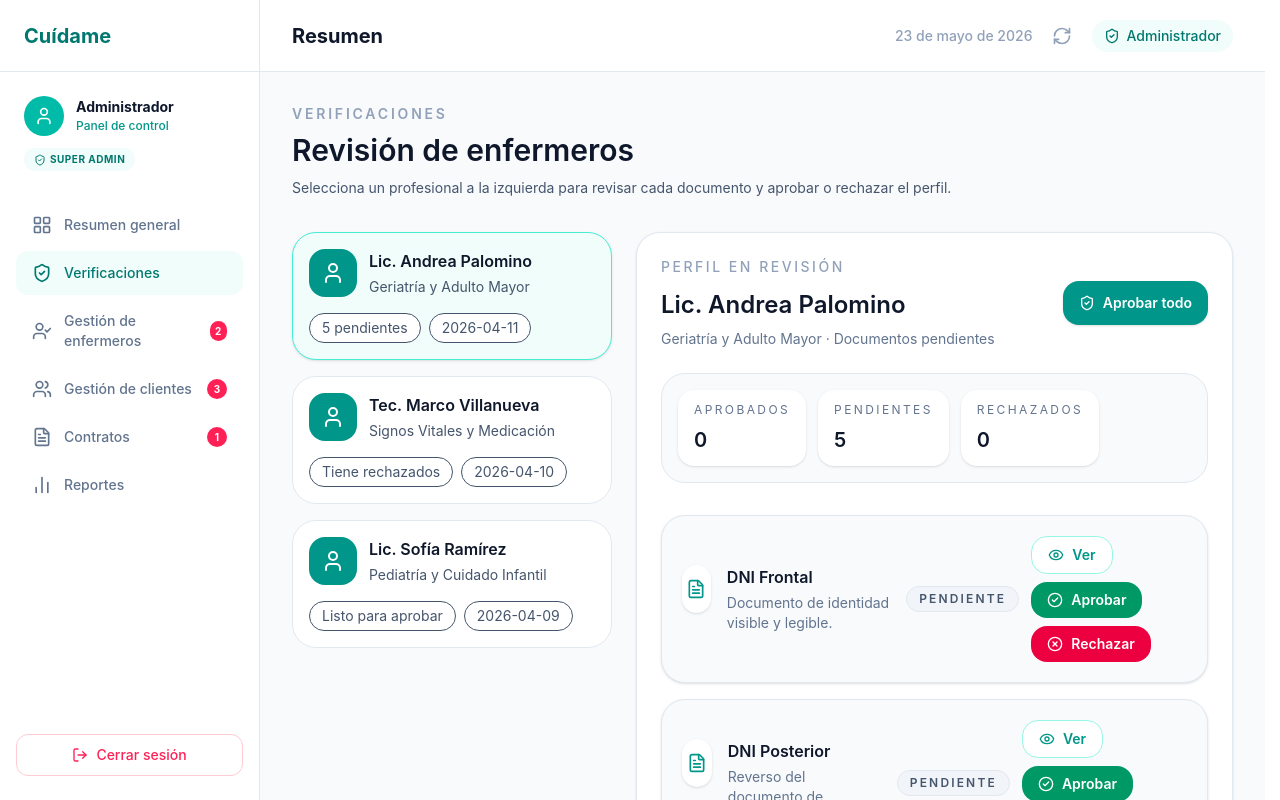
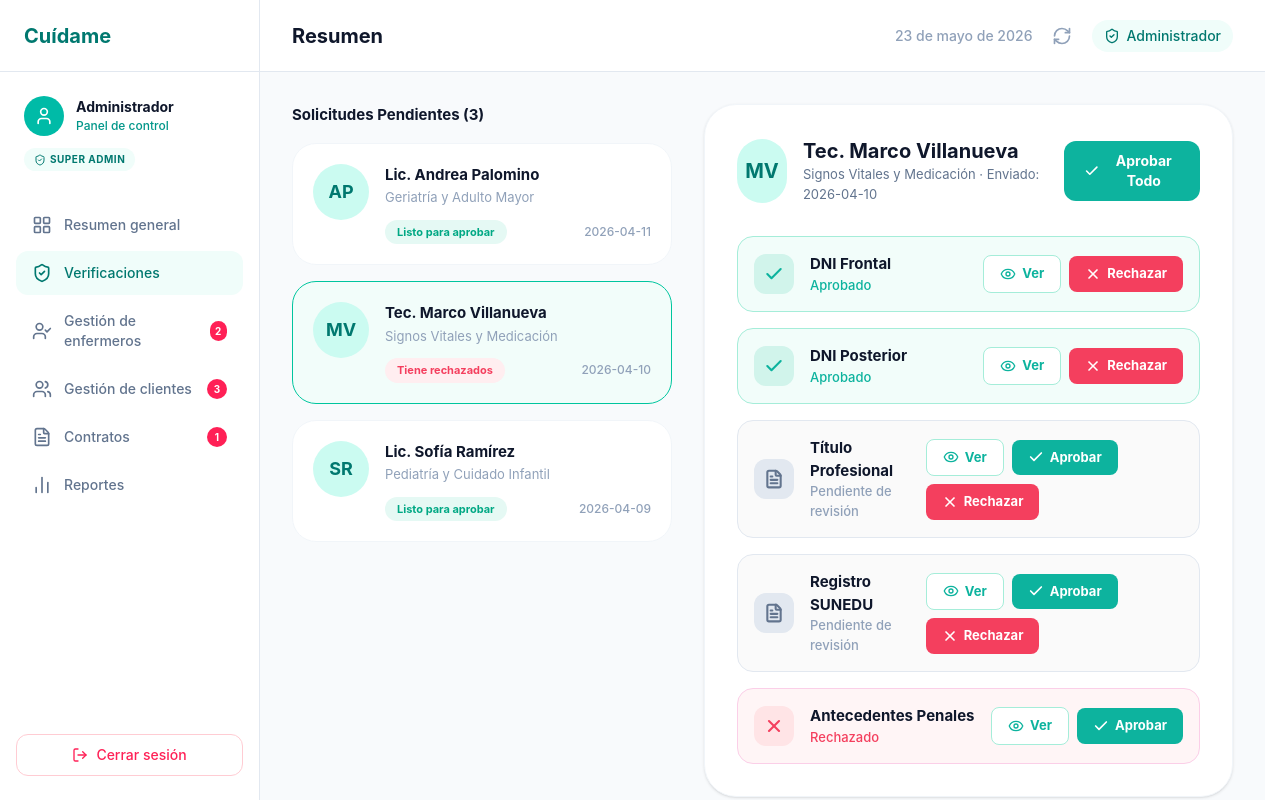
Before and after one commit to Jenss-UNI/SistemaContratoEnfermero, a React (Vite) app in the folder Frontend-Sistema/: page /admin/verificaciones in a window 1280 px wide. Built offline with nearby package versions, Linux system fonts and the light colour scheme.

Commit message:
feat: implementar modulo de verificacion

```diff
--- a/Frontend-Sistema/src/app/features/private/admin/pages/VerificacionesPage.tsx
+++ b/Frontend-Sistema/src/app/features/private/admin/pages/VerificacionesPage.tsx
@@ -1,21 +1,20 @@
 import { useState } from "react";
-import { CheckCircle2, Eye, FileText, ShieldCheck, User, XCircle } from "lucide-react";
-import Modal from "../../../../shared/components/client/mis-pacientes/Modal";
+import { Check, Eye, X, FileText, CheckCircle2, ShieldCheck } from "lucide-react";
+import Modal from "../../../../shared/components/client/mis-pacientes/Modal"; // Ajusta la ruta a tu componente Modal
 
 type Nurse = {
   id: string;
+  initials: string;
   name: string;
   role: string;
-  specialty: string;
-  status: string;
-  notice: string;
+  statusBadge: string;
+  statusColor: "green" | "red";
   date: string;
 };
 
 type DocumentField = {
   id: string;
   label: string;
-  description: string;
   status: "pending" | "approved" | "rejected";
   reason?: string;
 };
@@ -23,64 +22,39 @@ type DocumentField = {
 const NURSES: Nurse[] = [
   {
     id: "andrea",
+    initials: "AP",
     name: "Lic. Andrea Palomino",
     role: "Geriatría y Adulto Mayor",
-    specialty: "Documentos pendientes",
-    status: "5 solicitudes",
-    notice: "5 pendientes",
+    statusBadge: "Listo para aprobar",
+    statusColor: "green",
     date: "2026-04-11",
   },
   {
     id: "marco",
+    initials: "MV",
     name: "Tec. Marco Villanueva",
     role: "Signos Vitales y Medicación",
-    specialty: "Revisión necesaria",
-    status: "3 solicitudes",
-    notice: "Tiene rechazados",
+    statusBadge: "Tiene rechazados",
+    statusColor: "red",
     date: "2026-04-10",
   },
   {
     id: "sofia",
+    initials: "SR",
     name: "Lic. Sofía Ramírez",
     role: "Pediatría y Cuidado Infantil",
-    specialty: "Listo para publicar",
-    status: "2 solicitudes",
-    notice: "Listo para aprobar",
+    statusBadge: "Listo para aprobar",
+    statusColor: "green",
     date: "2026-04-09",
   },
 ];
 
 const INITIAL_FIELDS: DocumentField[] = [
-  {
-    id: "dni-frontal",
-    label: "DNI Frontal",
-    description: "Documento de identidad visible y legible.",
-    status: "pending",
-  },
-  {
-    id: "dni-posterior",
-    label: "DNI Posterior",
-    description: "Reverso del documento de identidad.",
-    status: "pending",
-  },
-  {
-    id: "titulo-profesional",
-    label: "Título Profesional",
-    description: "Certificado emitido por la universidad.",
-    status: "pending",
-  },
-  {
-    id: "registro-sunedu",
-    label: "Registro SUNEDU",
-    description: "Constancia de registro profesional.",
-    status: "pending",
-  },
-  {
-    id: "antecedentes-penales",
-    label: "Antecedentes Penales",
-    description: "Certificado de antecedentes penales.",
-    status: "pending",
-  },
+  { id: "dni-frontal", label: "DNI Frontal", status: "approved" },
+  { id: "dni-posterior", label: "DNI Posterior", status: "approved" },
+  { id: "titulo-profesional", label: "Título Profesional", status: "pending" },
+  { id: "registro-sunedu", label: "Registro SUNEDU", status: "pending" },
+  { id: "antecedentes-penales", label: "Antecedentes Penales", status: "rejected" },
 ];
 
 const initialStatusByNurse = NURSES.reduce<Record<string, DocumentField[]>>(
@@ -91,21 +65,10 @@ const initialStatusByNurse = NURSES.reduce<Record<string, DocumentField[]>>(
   {}
 );
 
-const statusLabel = {
-  pending: "Pendiente",
-  approved: "Aprobado",
-  rejected: "Rechazado",
-} as const;
+export default function VerificacionesPage() {
+  const [selectedNurseId, setSelectedNurseId] = useState(NURSES[1].id);
+  const [fieldStatuses, setFieldStatuses] = useState<Record<string, DocumentField[]>>(initialStatusByNurse);
 
-const statusStyles = {
-  pending: "border-slate-200 bg-slate-100 text-slate-600",
-  approved: "border-emerald-200 bg-emerald-50 text-emerald-700",
-  rejected: "border-rose-200 bg-rose-50 text-rose-700",
-};
-
-export default function VerificacionesPage() {
-  const [selectedNurseId, setSelectedNurseId] = useState(NURSES[0].id);
-  const [fieldStatuses, setFieldStatuses] = useState<Record<string, DocumentField[]>>(initialStatusByNurse);
   const [visiblePdfFieldId, setVisiblePdfFieldId] = useState<string | null>(null);
   const [visibleRejectFieldId, setVisibleRejectFieldId] = useState<string | null>(null);
   const [rejectReason, setRejectReason] = useState("");
@@ -114,9 +77,8 @@ export default function VerificacionesPage() {
   const selectedNurse = NURSES.find((nurse) => nurse.id === selectedNurseId) ?? NURSES[0];
   const fields = fieldStatuses[selectedNurseId] ?? INITIAL_FIELDS;
 
-  const approvedCount = fields.filter((field) => field.status === "approved").length;
-  const rejectedCount = fields.filter((field) => field.status === "rejected").length;
-  const pendingCount = fields.filter((field) => field.status === "pending").length;
+  // Verificamos si absolutamente TODOS los campos están aprobados
+  const allApproved = fields.every((field) => field.status === "approved");
 
   const currentPdfField = fields.find((field) => field.id === visiblePdfFieldId) ?? null;
   const currentRejectField = fields.find((field) => field.id === visibleRejectFieldId) ?? null;
@@ -155,252 +117,271 @@ export default function VerificacionesPage() {
     setRejectReason("");
   };
 
-  const handlePublishProfile = () => {
-    setShowPublishSuccess(true);
-  };
+  return (
+    <div className="grid gap-8 lg:grid-cols-[380px_minmax(0,1fr)]">
 
+      {/* --- COLUMNA IZQUIERDA: LISTA DE SOLICITUDES --- */}
+      <aside>
+        <h3 className="mb-4 text-[15px] font-bold text-slate-900">
+          Solicitudes Pendientes ({NURSES.length})
+        </h3>
+        <div className="space-y-4">
+          {NURSES.map((nurse) => {
+            const isSelected = selectedNurseId === nurse.id;
             return (
-    <div className="space-y-8">
-      <div className="space-y-2">
-        <p className="text-sm font-semibold uppercase tracking-[0.2em] text-slate-400">Verificaciones</p>
-        <h1 className="text-3xl font-semibold text-slate-900">Revisión de enfermeros</h1>
-        <p className="max-w-3xl text-sm leading-6 text-slate-600">
-          Selecciona un profesional a la izquierda para revisar cada documento y aprobar o rechazar el perfil.
-        </p>
-      </div>
-
-      <div className="grid gap-6 lg:grid-cols-[320px_minmax(0,1fr)]">
-        <aside className="space-y-4">
-          {NURSES.map((nurse) => (
               <button
                 key={nurse.id}
                 type="button"
                 onClick={() => setSelectedNurseId(nurse.id)}
-              className={`group w-full rounded-3xl border px-4 py-4 text-left transition ${
-                selectedNurseId === nurse.id
-                  ? "border-teal-300 bg-teal-50 shadow-sm"
-                  : "border-slate-200 bg-white hover:border-slate-300 hover:bg-slate-50"
+                className={`flex w-full items-start gap-4 rounded-[1.5rem] border p-5 text-left transition-all ${
+                  isSelected
+                    ? "border-[#00c59e] bg-[#f2fdfa]"
+                    : "border-slate-100 bg-white hover:border-slate-200"
                 }`}
               >
-              <div className="flex items-center gap-3">
-                <div className="flex h-12 w-12 items-center justify-center rounded-2xl bg-teal-600 text-white">
-                  <User className="h-6 w-6" />
+                {/* Iniciales en lugar de foto */}
+                <div className="flex h-14 w-14 flex-shrink-0 items-center justify-center rounded-full bg-teal-100 text-lg font-bold text-teal-700">
+                  {nurse.initials}
                 </div>
-                <div className="min-w-0">
-                  <p className="truncate text-base font-semibold text-slate-900">{nurse.name}</p>
-                  <p className="mt-1 text-sm text-slate-600">{nurse.role}</p>
+                <div className="flex-1 overflow-hidden">
+                  <p className="truncate text-[15px] font-bold text-slate-900">{nurse.name}</p>
+                  <p className="mt-0.5 truncate text-[13px] text-slate-400">{nurse.role}</p>
+                  <div className="mt-3 flex items-center justify-between">
+                    <span
+                      className={`inline-flex rounded-full px-3 py-1 text-[11px] font-bold ${
+                        nurse.statusColor === "green"
+                          ? "bg-[#e5f9f4] text-[#00a884]"
+                          : "bg-[#ffeef0] text-[#f43f5e]"
+                      }`}
+                    >
+                      {nurse.statusBadge}
+                    </span>
+                    <span className="text-[12px] font-medium text-slate-400">{nurse.date}</span>
                   </div>
                 </div>
-              <div className="mt-4 flex flex-wrap items-center gap-2 text-sm">
-                <span className="rounded-full border bg-white px-3 py-1 text-slate-600">{nurse.notice}</span>
-                <span className="rounded-full border bg-white px-3 py-1 text-slate-600">{nurse.date}</span>
+              </button>
+            );
+          })}
         </div>
-            </button>
-          ))}
       </aside>
 
-        <section className="space-y-6">
-          <div className="rounded-3xl border border-slate-200 bg-white p-6 shadow-sm">
-            <div className="flex flex-col gap-4 sm:flex-row sm:items-center sm:justify-between">
+      {/* --- COLUMNA DERECHA: REVISIÓN DE DOCUMENTOS --- */}
+      <section className="rounded-[2rem] border border-slate-100 bg-white p-8 shadow-sm">
+
+        {/* Cabecera del Perfil a Revisar */}
+        <div className="mb-8 flex flex-col gap-4 sm:flex-row sm:items-center sm:justify-between">
+          <div className="flex items-center gap-4">
+            <div className="flex h-16 w-16 items-center justify-center rounded-full bg-teal-100 text-xl font-bold text-teal-700">
+              {selectedNurse.initials}
+            </div>
             <div>
-                <p className="text-sm font-medium uppercase tracking-[0.18em] text-slate-400">Perfil en revisión</p>
-                <h2 className="mt-3 text-2xl font-semibold text-slate-900">{selectedNurse.name}</h2>
-                <p className="mt-2 text-sm text-slate-500">{selectedNurse.role} · {selectedNurse.specialty}</p>
+              <h2 className="text-xl font-bold text-slate-900">{selectedNurse.name}</h2>
+              <p className="text-[13px] text-slate-500">
+                {selectedNurse.role} · Enviado: {selectedNurse.date}
+              </p>
+            </div>
           </div>
           <button
             type="button"
             onClick={handleApproveAll}
-                className="inline-flex items-center justify-center gap-2 rounded-2xl bg-teal-600 px-4 py-3 text-sm font-semibold text-white shadow-sm transition hover:bg-teal-700"
+            className="inline-flex items-center justify-center gap-2 rounded-xl bg-[#0db39e] px-5 py-2.5 text-sm font-bold text-white transition hover:bg-[#0aa38f]"
           >
-                <ShieldCheck className="h-4 w-4" />
-                Aprobar todo
+            <Check className="h-5 w-5" strokeWidth={2.5} />
+            Aprobar Todo
           </button>
         </div>
 
-            <div className="mt-6 flex flex-wrap items-center gap-3 rounded-3xl border border-slate-200 bg-slate-50 p-4">
-              <div className="rounded-2xl bg-white px-4 py-3 shadow-sm">
-                <p className="text-xs uppercase tracking-[0.2em] text-slate-500">Aprobados</p>
-                <p className="mt-2 text-xl font-semibold text-slate-900">{approvedCount}</p>
+        {/* Lista de Documentos */}
+        <div className="space-y-4">
+          {fields.map((field) => {
+            const isApproved = field.status === "approved";
+            const isRejected = field.status === "rejected";
+            const isPending = field.status === "pending";
+
+            return (
+              <div
+                key={field.id}
+                className={`flex flex-col gap-4 rounded-2xl border p-4 sm:flex-row sm:items-center sm:justify-between transition-colors ${
+                  isApproved
+                    ? "border-[#a5edd9] bg-[#f2fdfa]"
+                    : isRejected
+                    ? "border-[#fbcfe8] bg-[#fff5f6]"
+                    : "border-slate-200 bg-[#fafafa]"
+                }`}
+              >
+                <div className="flex items-center gap-4">
+                  <div
+                    className={`flex h-10 w-10 flex-shrink-0 items-center justify-center rounded-xl ${
+                      isApproved
+                        ? "bg-[#d1f4eb] text-[#0db39e]"
+                        : isRejected
+                        ? "bg-[#ffe4e6] text-[#f43f5e]"
+                        : "bg-slate-200 text-slate-500"
+                    }`}
+                  >
+                    {isApproved ? (
+                      <Check className="h-5 w-5" strokeWidth={2.5} />
+                    ) : isRejected ? (
+                      <X className="h-5 w-5" strokeWidth={2.5} />
+                    ) : (
+                      <FileText className="h-5 w-5" strokeWidth={2.5} />
+                    )}
                   </div>
-              <div className="rounded-2xl bg-white px-4 py-3 shadow-sm">
-                <p className="text-xs uppercase tracking-[0.2em] text-slate-500">Pendientes</p>
-                <p className="mt-2 text-xl font-semibold text-slate-900">{pendingCount}</p>
-              </div>
-              <div className="rounded-2xl bg-white px-4 py-3 shadow-sm">
-                <p className="text-xs uppercase tracking-[0.2em] text-slate-500">Rechazados</p>
-                <p className="mt-2 text-xl font-semibold text-slate-900">{rejectedCount}</p>
+                  <div>
+                    <p className="text-[15px] font-bold text-slate-900">{field.label}</p>
+                    <p
+                      className={`text-[13px] font-medium ${
+                        isApproved
+                          ? "text-[#0db39e]"
+                          : isRejected
+                          ? "text-[#f43f5e]"
+                          : "text-slate-400"
+                      }`}
+                    >
+                      {isApproved
+                        ? "Aprobado"
+                        : isRejected
+                        ? "Rechazado"
+                        : "Pendiente de revisión"}
+                    </p>
                   </div>
                 </div>
-
-            <div className="mt-8 space-y-4">
-              {fields.map((field) => (
-                <div
-                  key={field.id}
-                  className="rounded-3xl border border-slate-200 bg-slate-50 p-5 shadow-sm"
-                >
-                  <div className="flex flex-col gap-4 lg:flex-row lg:items-center lg:justify-between">
-                    <div className="flex items-start gap-4">
-                      <div className="flex h-12 w-12 items-center justify-center rounded-2xl bg-white text-teal-600 shadow-sm">
-                        <FileText className="h-5 w-5" />
-                      </div>
-                      <div>
-                        <p className="text-base font-semibold text-slate-900">{field.label}</p>
-                        <p className="mt-1 text-sm text-slate-500">{field.description}</p>
-                        {field.status === "rejected" && field.reason ? (
-                          <p className="mt-3 text-sm text-rose-600">Motivo: {field.reason}</p>
-                        ) : null}
-                      </div>
-                    </div>
-
-                    <div className="flex flex-col gap-3 sm:flex-row sm:items-center">
-                      <span
-                        className={`inline-flex items-center rounded-full border px-3 py-1 text-xs font-semibold uppercase tracking-[0.18em] ${statusStyles[field.status]}`}
-                      >
-                        {statusLabel[field.status]}
-                      </span>
 
                 <div className="flex flex-wrap items-center gap-2">
                   <button
                     type="button"
                     onClick={() => setVisiblePdfFieldId(field.id)}
-                          className="inline-flex items-center justify-center gap-2 rounded-2xl border border-teal-200 bg-white px-4 py-2 text-sm font-semibold text-teal-600 transition hover:bg-teal-50"
+                    className="inline-flex items-center justify-center gap-1.5 rounded-lg border border-[#a5edd9] bg-white px-4 py-2 text-[13px] font-bold text-[#0db39e] transition hover:bg-[#f2fdfa]"
                   >
                     <Eye className="h-4 w-4" />
                     Ver
                   </button>
+
+                  {(isPending || isRejected) && (
                     <button
                       type="button"
                       onClick={() => handleApproveField(field.id)}
-                          className="inline-flex items-center justify-center gap-2 rounded-2xl bg-emerald-600 px-4 py-2 text-sm font-semibold text-white transition hover:bg-emerald-700"
+                      className="inline-flex items-center justify-center gap-1.5 rounded-lg bg-[#0db39e] px-4 py-2 text-[13px] font-bold text-white transition hover:bg-[#0aa38f]"
                     >
-                          <CheckCircle2 className="h-4 w-4" />
+                      <Check className="h-4 w-4" strokeWidth={2.5} />
                       Aprobar
                     </button>
+                  )}
+
+                  {(isPending || isApproved) && (
                     <button
                       type="button"
                       onClick={() => setVisibleRejectFieldId(field.id)}
-                          className="inline-flex items-center justify-center gap-2 rounded-2xl bg-rose-600 px-4 py-2 text-sm font-semibold text-white transition hover:bg-rose-700"
+                      className="inline-flex items-center justify-center gap-1.5 rounded-lg bg-[#f43f5e] px-4 py-2 text-[13px] font-bold text-white transition hover:bg-[#e11d48]"
                     >
-                          <XCircle className="h-4 w-4" />
+                      <X className="h-4 w-4" strokeWidth={2.5} />
                       Rechazar
                     </button>
+                  )}
                 </div>
               </div>
-                  </div>
-                </div>
-              ))}
+            );
+          })}
         </div>
 
-            <div className="mt-8 border-t border-slate-200 pt-5">
+        {/* Botón de Publicación (Aparece SÓLO si todos los campos están aprobados, diseño actualizado) */}
+        {allApproved && (
+          <div className="mt-8 border-t border-slate-100 pt-6">
             <button
               type="button"
-                onClick={handlePublishProfile}
-                className="inline-flex items-center justify-center gap-2 rounded-2xl bg-slate-900 px-5 py-3 text-sm font-semibold text-white transition hover:bg-slate-800"
+              onClick={() => setShowPublishSuccess(true)}
+              className="flex w-full items-center justify-center gap-2 rounded-xl bg-[#14b8a6] px-6 py-4 text-[15px] font-bold text-white transition hover:bg-[#0f9788]"
             >
-                Publicar perfil en Directorio
+              <ShieldCheck className="h-5 w-5" strokeWidth={2.5} />
+              Publicar Perfil en Directorio
             </button>
           </div>
-          </div>
+        )}
       </section>
-      </div>
+
+      {/* --- MODALES --- */}
 
       {currentPdfField && (
-        <Modal title={`Ver: ${currentPdfField.label}`} onClose={() => setVisiblePdfFieldId(null)} maxWidthClass="max-w-3xl">
-          <div className="space-y-5">
-            <p className="text-sm text-slate-600">
-              Vista previa del documento en formato PDF. Aquí se podrá mostrar el archivo o la información de cada campo cuando se integre con el backend.
+        <Modal
+          title={`Documento: ${currentPdfField.label}`}
+          onClose={() => setVisiblePdfFieldId(null)}
+          maxWidthClass="max-w-4xl"
+        >
+          <div className="flex flex-col h-[70vh]">
+            <p className="mb-4 text-sm text-slate-500">
+              Visualizando el documento subido por el profesional.
             </p>
-            <div className="rounded-3xl border border-slate-200 bg-slate-100 p-6">
-              <div className="mb-4 flex items-center gap-3">
-                <FileText className="h-5 w-5 text-teal-600" />
-                <p className="text-base font-semibold text-slate-900">{currentPdfField.label}</p>
-              </div>
-              <div className="h-64 rounded-3xl bg-white p-5 shadow-inner">
-                <div className="h-4 w-52 rounded-full bg-slate-200" />
-                <div className="mt-4 h-4 w-5/6 rounded-full bg-slate-200" />
-                <div className="mt-3 h-4 w-4/6 rounded-full bg-slate-200" />
-                <div className="mt-6 space-y-3">
-                  <div className="h-3 w-full rounded-full bg-slate-200" />
-                  <div className="h-3 w-full rounded-full bg-slate-200" />
-                  <div className="h-3 w-3/4 rounded-full bg-slate-200" />
-                </div>
-              </div>
-            </div>
+            <iframe
+              src="https://www.w3.org/WAI/ER/tests/xhtml/testfiles/resources/pdf/dummy.pdf"
+              title="Visor PDF"
+              className="w-full flex-1 rounded-xl border border-slate-200 bg-slate-50"
+            />
           </div>
         </Modal>
       )}
 
+      {/* Modal 2: Motivo de Rechazo Actualizado */}
       {currentRejectField && (
         <Modal
-          title={`Rechazar: ${currentRejectField.label}`}
+          title="Rechazar documento"
           onClose={() => {
             setVisibleRejectFieldId(null);
             setRejectReason("");
           }}
-          maxWidthClass="max-w-2xl"
-          footer={
-            <div className="flex flex-col gap-3 sm:flex-row sm:justify-end">
+          maxWidthClass="max-w-md"
+        >
+          <div className="space-y-4">
+            <label className="block text-sm font-medium text-slate-700">
+              Motivo del rechazo
+            </label>
+            <textarea
+              value={rejectReason}
+              onChange={(e) => setRejectReason(e.target.value)}
+              rows={4}
+              className="w-full rounded-xl border border-slate-200 bg-slate-50 p-3 text-sm outline-none transition focus:border-[#0db39e] focus:bg-white"
+              placeholder="Explica aquí el motivo..."
+            />
+            <div className="flex gap-3 pt-2">
               <button
-                type="button"
                 onClick={() => {
                   setVisibleRejectFieldId(null);
                   setRejectReason("");
                 }}
-                className="inline-flex items-center justify-center rounded-2xl border border-slate-200 bg-white px-5 py-3 text-sm font-semibold text-slate-700 transition hover:bg-slate-50"
+                className="flex-1 rounded-xl border border-slate-200 bg-white py-2.5 text-sm font-bold text-slate-700 hover:bg-slate-50"
               >
                 Cancelar
               </button>
               <button
-                type="button"
                 onClick={handleRejectSubmit}
-                className="inline-flex items-center justify-center rounded-2xl bg-rose-600 px-5 py-3 text-sm font-semibold text-white transition hover:bg-rose-700"
+                className="flex-1 rounded-xl bg-[#f43f5e] py-2.5 text-sm font-bold text-white hover:bg-[#e11d48]"
               >
-                Rechazar
+                Confirmar Rechazo
               </button>
             </div>
-          }
-        >
-          <div className="space-y-5">
-            <p className="text-sm leading-6 text-slate-600">
-              Añade el motivo del rechazo para que el profesional pueda corregir la documentación.
-            </p>
-            <label className="block text-sm font-medium text-slate-700">Motivo del rechazo</label>
-            <textarea
-              value={rejectReason}
-              onChange={(event) => setRejectReason(event.target.value)}
-              rows={6}
-              className="w-full rounded-3xl border border-slate-200 bg-slate-50 p-4 text-sm text-slate-900 outline-none transition focus:border-teal-400 focus:bg-white"
-              placeholder="Describe aquí el motivo por el que rechazas este documento"
-            />
           </div>
         </Modal>
       )}
 
       {showPublishSuccess && (
         <Modal
-          title="Perfil publicado"
+          title=""
           onClose={() => setShowPublishSuccess(false)}
-          maxWidthClass="max-w-md"
-          footer={
-            <div className="flex justify-end">
+          maxWidthClass="max-w-sm"
+        >
+          <div className="text-center pb-4">
+            <div className="mx-auto mb-5 flex h-16 w-16 items-center justify-center rounded-full bg-[#d1f4eb] text-[#0db39e]">
+              <CheckCircle2 className="h-8 w-8" strokeWidth={2.5} />
+            </div>
+            <h3 className="mb-2 text-xl font-bold text-slate-900">¡Perfil Publicado!</h3>
+            <p className="text-sm text-slate-500">
+              El perfil de {selectedNurse.name} ha sido verificado y ahora está visible en el directorio.
+            </p>
             <button
-                type="button"
               onClick={() => setShowPublishSuccess(false)}
-                className="inline-flex items-center justify-center rounded-2xl bg-slate-900 px-5 py-3 text-sm font-semibold text-white transition hover:bg-slate-800"
+              className="mt-6 w-full rounded-xl bg-slate-900 py-3 text-sm font-bold text-white hover:bg-slate-800"
             >
               Aceptar
             </button>
-            </div>
-          }
-        >
-          <div className="space-y-4 text-center">
-            <div className="mx-auto flex h-16 w-16 items-center justify-center rounded-full bg-emerald-100 text-emerald-700">
-              <CheckCircle2 className="h-8 w-8" />
-            </div>
-            <p className="text-lg font-semibold text-slate-900">¡Publicación exitosa!</p>
-            <p className="text-sm leading-6 text-slate-600">
-              El perfil del enfermero se ha publicado en el directorio correctamente. Ahora el profesional estará visible para clientes.
-            </p>
           </div>
         </Modal>
       )}
```
Lines whose indentation alone changed are shown as unchanged.
